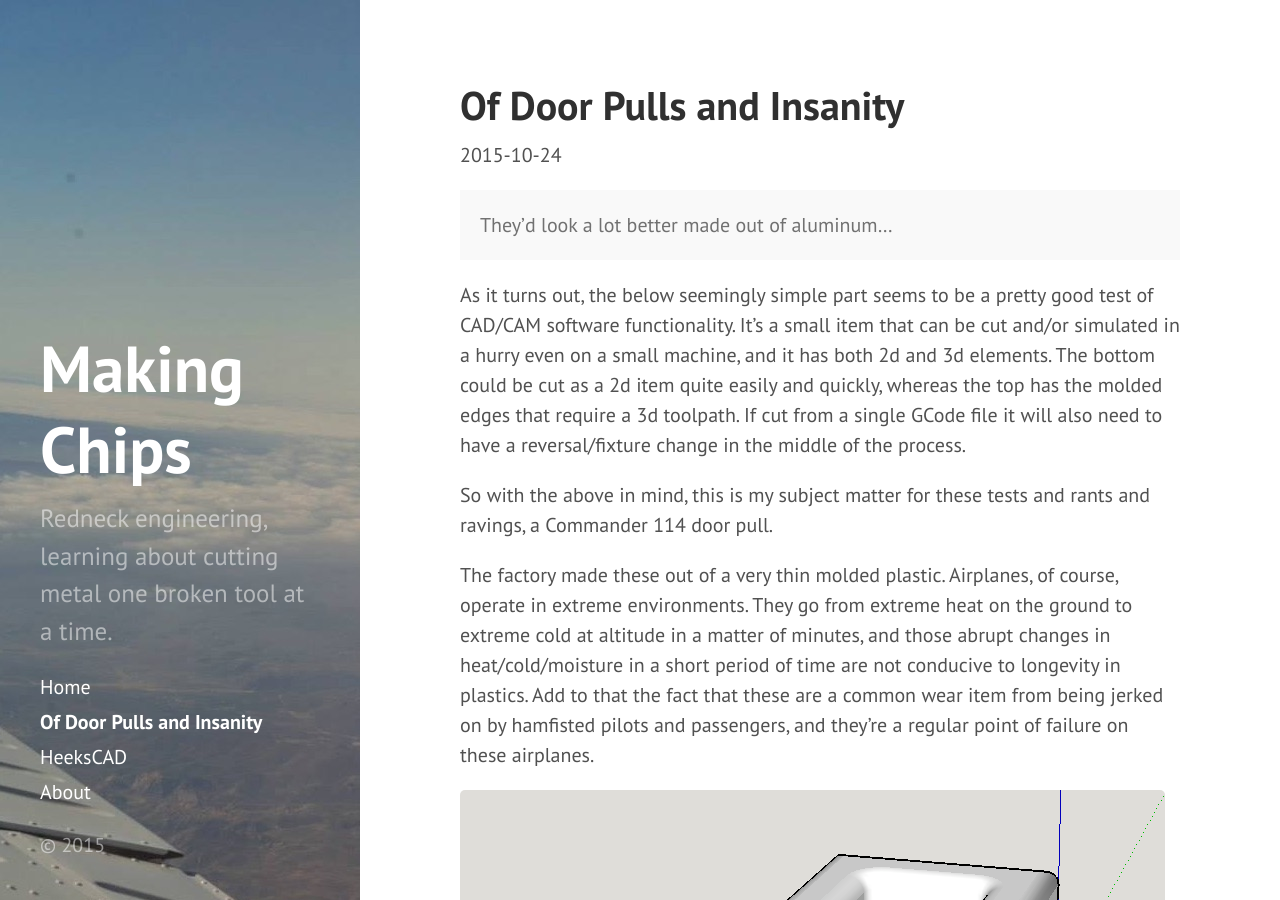
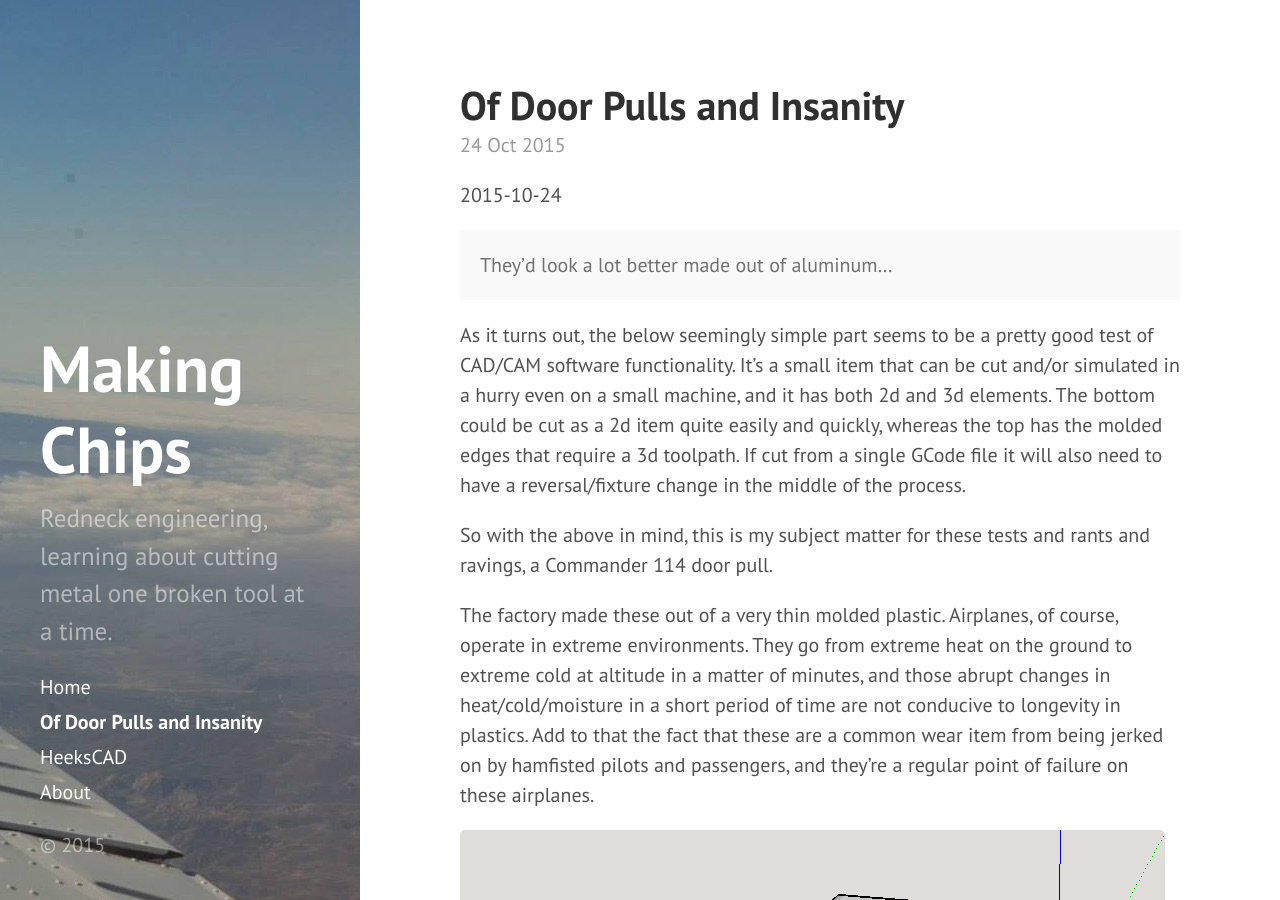
Before and after one commit to makingchips/makingchips.github.io, a Jekyll site: the page built from Door Pull.md, in a window 1280 px wide and 900 px high. Built offline with Jekyll 4.4.1, drawn with Linux system fonts in a browser that asks for light colours; Markdown is read by kramdown in place of the engine named in the settings.

Commit message:
Update page.html

```diff
--- a/_layouts/page.html
+++ b/_layouts/page.html
@@ -2,7 +2,8 @@
 layout: default
 ---
 
-<div class="page">
-  <h1 class="page-title">{{ page.title }}</h1>
+<div class="post">
+  <h1 class="post-title">{{ page.title }}</h1>
+  <span class="post-date">{{ page.date | date_to_string }}</span>
   {{ content }}
 </div>
```
